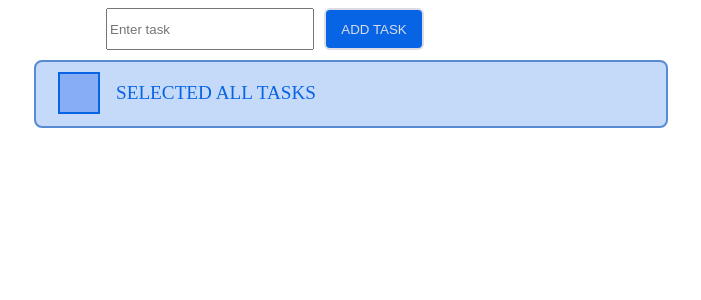
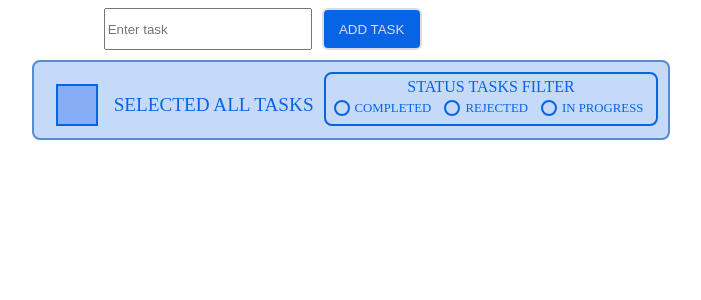
Before and after one commit to maksimLyshchik/test-task, a React (Create React App) app: page / in a window 1280 px wide. Shown: the top 300 px of the page, without its empty margins (289-990 px from the left). Built offline with nearby package versions, Linux system fonts and the light colour scheme.

Commit message:
Добавлена компонента TasksFilter

```diff
--- /dev/null
+++ b/src/common/modules/RadioButton/RadioButton.js
@@ -0,0 +1,14 @@
+import React from 'react';
+import s from './RadioButton.module.css';
+
+export const RadioButton = (props) => {
+
+  return (
+    <div className={s.radioButton}>
+      <label className={s.radioButton__label}>
+        <input className={s.radioButton__input} type='radio'/>
+        {props.children}
+      </label>
+    </div>
+  );
+};
--- /dev/null
+++ b/src/common/modules/RadioButton/RadioButton.module.css
@@ -0,0 +1,34 @@
+.radioButton{
+  display: flex;
+  align-items: center;
+}
+
+.radioButton__label {
+  display: flex;
+  align-items: center;
+
+  margin-right: 5px;
+  padding: 4px;
+
+  text-transform: uppercase;
+}
+
+.radioButton__input {
+  appearance: none;
+
+  border-radius: 50%;
+  height: 16px;
+  width: 16px;
+
+  border: 2px solid var(--main-blue);
+  margin: 0 5px 0 0;
+
+  cursor: pointer;
+}
+
+.radioButton__input:checked {
+  border: 2px solid  var(--light-blue);
+  background-color: var(--main-blue);
+
+  cursor: default;
+}
--- /dev/null
+++ b/src/components/TasksList/TasksFilter/TasksFilter.js
@@ -0,0 +1,17 @@
+import React from 'react';
+import { RadioButton } from '../../../common/modules/RadioButton/RadioButton';
+import s from './TasksFilter.module.css'
+
+export const TasksFilter = () => {
+
+  return (
+    <div className={s.tasksFilter} >
+      <span className={s.tasksFilter__name} >Status tasks filter </span>
+      <div className={s.tasksFilter__list} >
+        <RadioButton >completed</RadioButton>
+        <RadioButton >rejected</RadioButton>
+        <RadioButton >in progress</RadioButton>
+      </div>
+    </div>
+  );
+};
--- /dev/null
+++ b/src/components/TasksList/TasksFilter/TasksFilter.module.css
@@ -0,0 +1,20 @@
+.tasksFilter {
+  display: flex;
+  flex-direction: column;
+  align-items: center;
+
+  border: 2px solid var(--main-blue);
+  border-radius: 8px;
+  padding: 4px;
+
+  color: var(--main-blue);
+}
+
+.tasksFilter__name {
+  text-transform: uppercase;
+}
+
+.tasksFilter__list {
+  display: flex;
+  font-size: 0.8em;
+}
--- a/src/components/TasksList/TasksList.jsx
+++ b/src/components/TasksList/TasksList.jsx
@@ -5,6 +5,7 @@ import { Checkbox } from '../../common/modules/Checkbox/Checkbox';
 import { setSelectTask } from '../../store/selectedEntity/actionsSelects';
 import { selectCheckedTask } from '../../store/selectedEntity/selectorSelects';
 import { selectTasks } from '../../store/tasks/selectorTasks';
+import { TasksFilter } from './TasksFilter/TasksFilter';
 import s from './TasksList.module.css';
 
 export const TasksList = () => {
@@ -33,8 +34,11 @@ export const TasksList = () => {
   return (
     <div className={s.TasksList} >
       <div className={s.TasksList__header} >
-        <Checkbox name='checkedAll' onChange={handleChange} checked={checkedAll} />
-        <span className={s.TasksList__header_name} >Selected all tasks</span>
+        <div className={s.TasksList__header_checkbox} >
+          <Checkbox name='checkedAll' onChange={handleChange} checked={checkedAll} />
+          <span className={s.TasksList__header_name} >Selected all tasks</span>
+        </div>
+        <TasksFilter />
       </div>
       {tasks.map(item => <BlockTask {...item} selected={selectedTasks[item.id]} />)}
     </div>
--- a/src/components/TasksList/TasksList.module.css
+++ b/src/components/TasksList/TasksList.module.css
@@ -12,6 +12,7 @@
 
 .TasksList__header {
   display: flex;
+  align-items: flex-end;
   min-height: 40px;
   padding-left: 12px;
   padding-bottom: 12px;
@@ -24,3 +25,7 @@
   color: var(--main-blue);
   text-transform: uppercase;
 }
+
+.TasksList__header_checkbox {
+  display: flex;
+}
```
